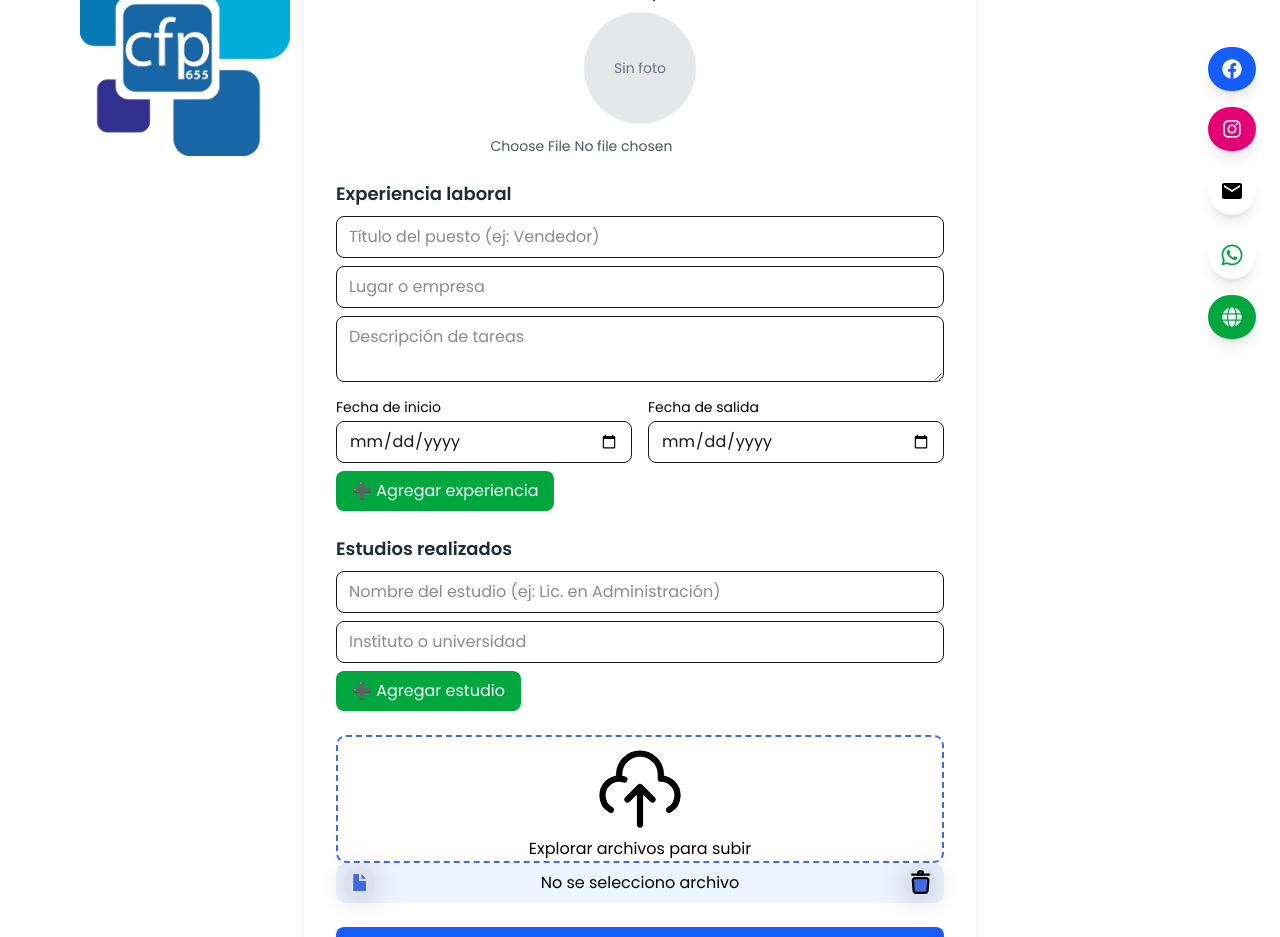
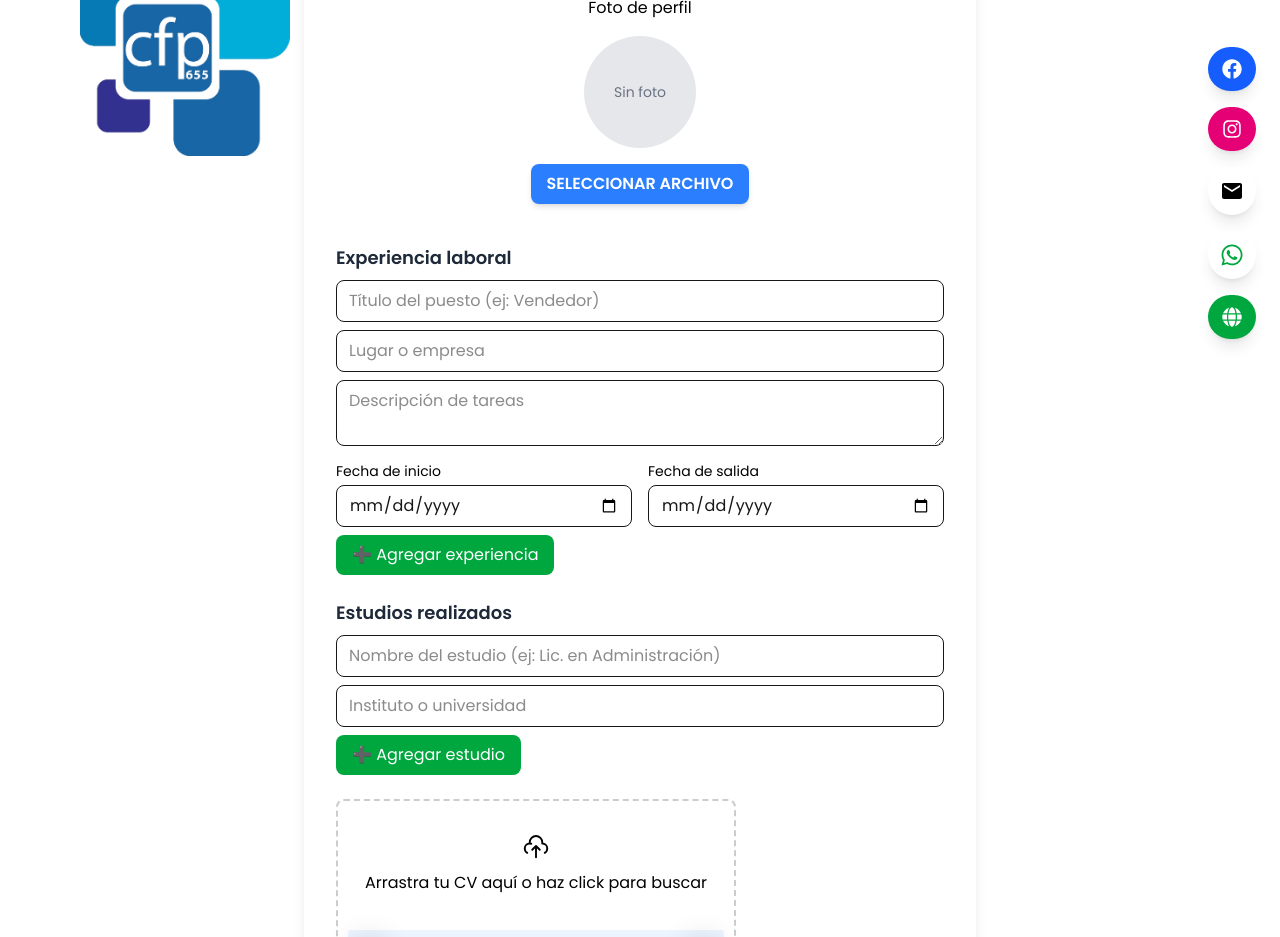
Before and after one commit to maxielsezar/clase-next, a Next.js app: page /cargar-cv in a window 1280 px wide. Shown: the part 220-1157 px from the top of the page. Built offline with nearby package versions, Linux system fonts and the light colour scheme.

Commit message:
boton upload

```diff
--- a/src/app/cargar-cv/page.tsx
+++ b/src/app/cargar-cv/page.tsx
@@ -48,7 +48,6 @@ export default function CargarCV() {
         [name]: value
       }));
     }
-    // Si tienes otros formularios, puedes añadir más lógica aquí.
   };
 
 
@@ -124,7 +123,7 @@ export default function CargarCV() {
     setListaEstudios(listaActualizada);
   };
 
-  // Manejador del SUBMIT (ya estaba bien definido)
+
   const handleSubmit = (e: React.FormEvent<HTMLFormElement>) => {
     e.preventDefault();
     console.log("Datos del formulario:", formEstudio);
@@ -146,37 +145,50 @@ export default function CargarCV() {
             </div>
 
       <form
-        onSubmit={handleSubmit} // Esto ahora funciona correctamente
+        onSubmit={handleSubmit}
         className="p-8 rounded-2xl shadow-lg w-full max-w-2xl space-y-6"
       >
         <h1 className="text-4xl font-extrabold mb-8 text-transparent bg-clip-text bg-gradient-to-r from-purple-600 to-blue-500 text-center">
           Cargar CV
         </h1>
 
-        {/* FOTO DE PERFIL */}
-        <div className="flex flex-col items-center">
-          <label className="block text-black font-medium mb-2">
+      <div className="flex flex-col items-center p-4">
+      <label className="block text-black font-medium mb-4">
         Foto de perfil
       </label>
+
+      {/* Área de vista previa de la imagen */}
       {preview ? (
         <img
           src={preview}
           alt="Vista previa"
-              className="w-28 h-28 object-cover rounded-full mb-3 border"
+          className="w-28 h-28 object-cover rounded-full mb-4 border"
         />
       ) : (
-            <div className="w-28 h-28 rounded-full bg-gray-200 flex items-center justify-center mb-3">
+        <div className="w-28 h-28 rounded-full bg-gray-200 flex items-center justify-center mb-4">
           <span className="text-gray-500 text-sm">Sin foto</span>
         </div>
       )}
+
+      {/* 1. El input nativo está oculto */}
       <input
         type="file"
         name="foto"
         accept="image/*"
-            onChange={handleChange} // Usa handleChange para el input de tipo file
-            className="text-sm text-gray-600"
+        onChange={handleChange}
+        className="hidden" // Esta clase oculta el input estándar con el texto "Ningún archivo seleccionado"
+        id="file-upload"   // ID único para vincularlo con la etiqueta
       />
+
+      {/* 2. Esta etiqueta parece y funciona como un botón */}
+      <label
+        htmlFor="file-upload" // CLAVE: El 'htmlFor' debe ser EXACTAMENTE igual al 'id' del input
+        className="cursor-pointer bg-blue-500 hover:bg-blue-600 text-white font-semibold py-2 px-4 rounded-lg shadow-md transition duration-150 ease-in-out"
+      >
+        SELECCIONAR ARCHIVO
+      </label>
     </div>
+
 
         {/* EXPERIENCIA LABORAL */}
         <div>
@@ -332,8 +344,9 @@ export default function CargarCV() {
         </div>
 
 
-
+      <div className="justify-center">
       <Upload />
+      </div>
 
 
         {/* BOTÓN ENVIAR */}
--- a/src/app/componentes/Upload.tsx
+++ b/src/app/componentes/Upload.tsx
@@ -1,79 +1,152 @@
-import React from 'react';
+import React, { useState, ChangeEvent, DragEvent } from 'react';
 import styled from 'styled-components';
 
 const Upload = () => {
+  const [fileName, setFileName] = useState<string>('No se seleccionó archivo');
+  const [isDragging, setIsDragging] = useState<boolean>(false);
+
+  // Esta función espera UN solo archivo de tipo 'File'
+  const processFile = (file: File) => {
+      const validExtensions = ['.pdf', '.doc', '.docx', '.jpg', '.jpeg', '.png'];
+      // Usamos el operador opcional chaining (?) por si get().pop() es undefined
+      const fileExtension = '.' + file.name.split('.').pop()?.toLowerCase();
+
+      if (fileExtension && validExtensions.includes(fileExtension)) {
+          setFileName(file.name);
+          console.log("Archivo válido procesado:", file.name);
+          // Aquí guardarías el archivo real (e.g., setFileToUpload(file)) para el backend
+      } else {
+          alert('Tipo de archivo no permitido. Sube PDF, DOCX, JPG o PNG.');
+          setFileName('Archivo inválido');
+      }
+  };
+
+  const handleChange = (e: ChangeEvent<HTMLInputElement>) => {
+    const { files } = e.target;
+    // CLAVE: Asegurarse de que files exista y pasar solo el PRIMER archivo [0]
+    if (files && files.length > 0) {
+      processFile(files[0]);
+      e.target.value = '';
+    }
+  };
+
+  const handleDragOver = (e: DragEvent<HTMLDivElement>) => {
+    e.preventDefault();
+    setIsDragging(true);
+  };
+
+  const handleDragLeave = (e: DragEvent<HTMLDivElement>) => {
+    e.preventDefault();
+    setIsDragging(false);
+  };
+
+  const handleDrop = (e: DragEvent<HTMLDivElement>) => {
+    e.preventDefault();
+    setIsDragging(false);
+    const { files } = e.dataTransfer;
+
+    // CLAVE: Asegurarse de que files exista y pasar solo el PRIMER archivo [0]
+    if (files && files.length > 0) {
+        processFile(files[0]);
+    }
+  };
+
   return (
-    <StyledWrapper>
-      <div className="justify-center">
-        <div className="header">
-          <svg viewBox="0 0 24 24" fill="none" xmlns="http://www.w3.org/2000/svg"><g id="SVGRepo_bgCarrier" strokeWidth={0} /><g id="SVGRepo_tracerCarrier" strokeLinecap="round" strokeLinejoin="round" /><g id="SVGRepo_iconCarrier">
-              <path d="M7 10V9C7 6.23858 9.23858 4 12 4C14.7614 4 17 6.23858 17 9V10C19.2091 10 21 11.7909 21 14C21 15.4806 20.1956 16.8084 19 17.5M7 10C4.79086 10 3 11.7909 3 14C3 15.4806 3.8044 16.8084 5 17.5M7 10C7.43285 10 7.84965 10.0688 8.24006 10.1959M12 12V21M12 12L15 15M12 12L9 15" stroke="#000000" strokeWidth="1.5" strokeLinecap="round" strokeLinejoin="round" /> </g></svg> <p>Explorar archivos para subir</p>
-        </div>
+    <StyledWrapper $isDragging={isDragging}>
+      <div
+        className="justify-center"
+        onDragOver={handleDragOver}
+        onDragLeave={handleDragLeave}
+        onDrop={handleDrop}
+      >
+
+        <label htmlFor="file" className="header">
+          <svg viewBox="0 0 24 24" fill="none" xmlns="www.w3.org"><g id="SVGRepo_bgCarrier" strokeWidth={0} /><g id="SVGRepo_tracerCarrier" strokeLinecap="round" strokeLinejoin="round" /><g id="SVGRepo_iconCarrier">
+              <path d="M7 10V9C7 6.23858 9.23858 4 12 4C14.7614 4 17 6.23858 17 9V10C19.2091 10 21 11.7909 21 14C21 15.4806 20.1956 16.8084 19 17.5M7 10C4.79086 10 3 11.7909 3 14C3 15.4806 3.8044 16.8084 5 17.5M7 10C7.43285 10 7.84965 10.0688 8.24006 10.1959M12 12V21M12 12L15 15M12 12L9 15" stroke="#000000" strokeWidth="1.5" strokeLinecap="round" strokeLinejoin="round" /> </g>
+          </svg>
+          <p>Arrastra tu CV aquí o haz click para buscar</p>
+        </label>
+
         <label htmlFor="file" className="footer">
-          <svg fill="#000000" viewBox="0 0 32 32" xmlns="http://www.w3.org/2000/svg"><g id="SVGRepo_bgCarrier" strokeWidth={0} /><g id="SVGRepo_tracerCarrier" strokeLinecap="round" strokeLinejoin="round" /><g id="SVGRepo_iconCarrier"><path d="M15.331 6H8.5v20h15V14.154h-8.169z" /><path d="M18.153 6h-.009v5.342H23.5v-.002z" /></g></svg>
-          <p>No se selecciono archivo</p>
-          <svg viewBox="0 0 24 24" fill="none" xmlns="http://www.w3.org/2000/svg"><g id="SVGRepo_bgCarrier" strokeWidth={0} /><g id="SVGRepo_tracerCarrier" strokeLinecap="round" strokeLinejoin="round" /><g id="SVGRepo_iconCarrier"> <path d="M5.16565 10.1534C5.07629 8.99181 5.99473 8 7.15975 8H16.8402C18.0053 8 18.9237 8.9918 18.8344 10.1534L18.142 19.1534C18.0619 20.1954 17.193 21 16.1479 21H7.85206C6.80699 21 5.93811 20.1954 5.85795 19.1534L5.16565 10.1534Z" stroke="#000000" strokeWidth={2} /> <path d="M19.5 5H4.5" stroke="#000000" strokeWidth={2} strokeLinecap="round" /> <path d="M10 3C10 2.44772 10.4477 2 11 2H13C13.5523 2 14 2.44772 14 3V5H10V3Z" stroke="#000000" strokeWidth={2} /> </g></svg>
+          <svg fill="#000000" viewBox="0 0 32 32" xmlns="www.w3.org"><g id="SVGRepo_bgCarrier" strokeWidth={0} /><g id="SVGRepo_tracerCarrier" strokeLinecap="round" strokeLinejoin="round" /><g id="SVGRepo_iconCarrier"><path d="M15.331 6H8.5v20h15V14.154h-8.169z" /><path d="M18.153 6h-.009v5.342H23.5v-.002z" /></g></svg>
+          <p>{fileName}</p>
+          <svg viewBox="0 0 24 24" fill="none" xmlns="www.w3.org"><g id="SVGRepo_bgCarrier" strokeWidth={0} /><g id="SVGRepo_tracerCarrier" strokeLinecap="round" strokeLinejoin="round" /> <g id="SVGRepo_iconCarrier"> <path d="M5.16565 10.1534C5.07629 8.99181 5.99473 8 7.15975 8H16.8402C18.0053 8 18.9237 8.99180 18.8344 10.1534L18.142 19.1534C18.0619 20.1954 17.193 21 16.1479 21H7.85206C6.80699 21 5.93811 20.1954 5.85795 19.1534L5.16565 10.1534Z" stroke="#000000" strokeWidth={2} /> <path d="M19.5 5H4.5" stroke="#000000" strokeWidth={2} strokeLinecap="round" /> <path d="M10 3C10 2.44772 10.4477 2 11 2H13C13.5523 2 14 2.44772 14 3V5H10V3Z" stroke="#000000" strokeWidth={2} /> </g></svg>
         </label>
-        <input id="file" type="file" />
+
+        <input
+            id="file"
+            type="file"
+            onChange={handleChange}
+            accept=".pdf, .doc, .docx, .jpg, .jpeg, .png"
+            className="hidden-input"
+        />
       </div>
     </StyledWrapper>
   );
 }
 
-const StyledWrapper = styled.div`
+const StyledWrapper = styled.div<{ $isDragging: boolean }>`
+  .justify-center {
+      display: flex;
+      flex-direction: column;
+      align-items: center;
+      width: 400px;
+      padding: 10px;
+      border-radius: 8px;
 
+      border: 2px dashed ${props => props.$isDragging ? 'darkblue' : '#ccc'};
+      background-color: ${props => props.$isDragging ? 'rgba(0, 110, 255, 0.1)' : 'transparent'};
+      transition: background-color 0.2s ease-in-out, border-color 0.2s ease-in-out;
+  }
 
   .header {
     flex: 1;
     width: 100%;
-    border: 2px dashed royalblue;
-    border-radius: 10px;
     display: flex;
     align-items: center;
     justify-content: center;
     flex-direction: column;
+    padding: 20px 0;
+    cursor: pointer;
   }
 
-  .header svg {
-    height: 100px;
-  }
-
-  .header p {
-    text-align: center;
-    color: black;
-  }
-
+  .header svg { height: 30px; }
+  .header p { text-align: center; color: black; margin-top: 10px; }
   .footer {
+      cursor: pointer;
       background-color: rgba(0, 110, 255, 0.075);
       width: 100%;
       height: 40px;
       padding: 8px;
-    border-radius: 10px;
-    cursor: pointer;
+      border-radius: 3px;
       display: flex;
       align-items: center;
-    justify-content: flex-end;
+      justify-content: center;
       color: black;
       border: none;
+      margin-top: 15px;
   }
-
+  .footer p {
+    flex: 1;
+    text-align: center;
+    font-size: 0.8rem;
+    white-space: nowrap;
+    overflow: hidden;
+    text-overflow: ellipsis;
+    padding: 0 5px;
+  }
   .footer svg {
-    height: 130%;
+    height: 110%;
     fill: royalblue;
     background-color: rgba(70, 66, 66, 0.103);
     border-radius: 50%;
     padding: 2px;
-    cursor: pointer;
     box-shadow: 0 2px 30px rgba(0, 0, 0, 0.205);
   }
 
-  .footer p {
-    flex: 1;
-    text-align: center;
+  .hidden-input {
+    display: none;
   }
-
-  #file {
-    display: none;
-  }`;
+`;
 
 export default Upload;
--- a/src/app/privacidad/page.jsx
+++ b/src/app/privacidad/page.jsx
@@ -11,18 +11,7 @@ export default function PrivacidadPage() {
       <p className="text-sm text-gray-500 mb-8 text-center">Última actualización: 23 de octubre de 2025</p>
 
 
-<div className="absolute top-40 left-5 ">
-
-<Image
-src="/logo2.png"
-width={200}
-height={110}
-alt="logo"
-className="center"
-/>
-</div>
-
-<div className="absolute top-40 right-5 ">
+<div className="absolute top-40 left-5 hidden lg:block ">
 
 <Image
 src="/logo2.png"
```
Also changed, not shown: src/app/terminos/page.jsx (+4 -17 lines). Lines whose indentation alone changed are shown as unchanged.
